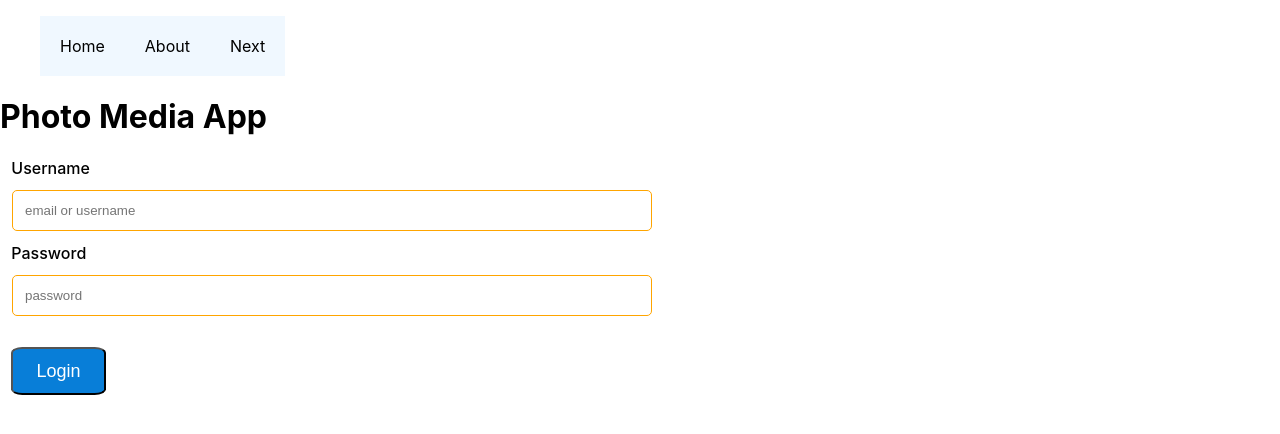
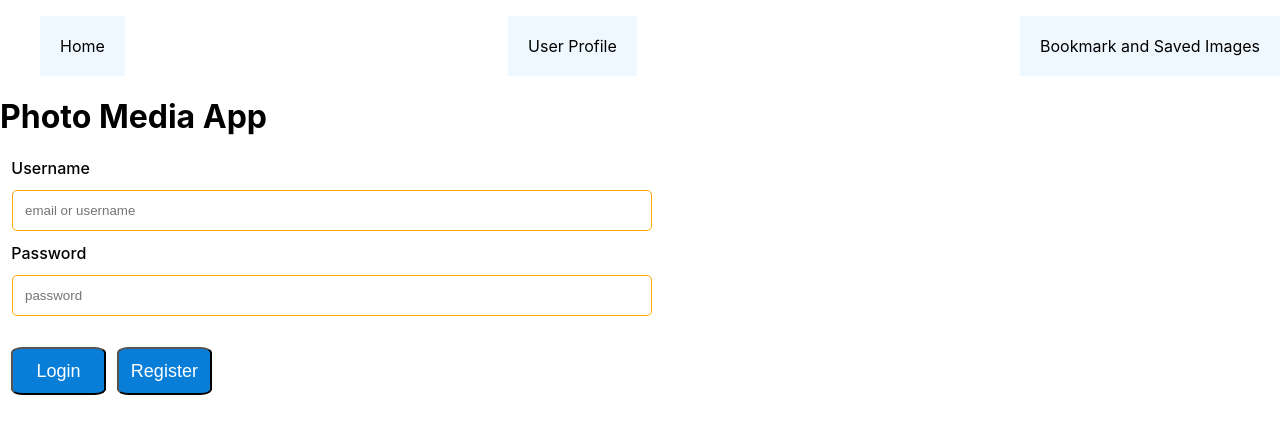
Before and after one commit to KevTheeDev/React-Photo-App, a React (Create React App) app: page / in a window 1280 px wide. Shown: the top 434 px of the page. Built offline with nearby package versions, Linux system fonts and the light colour scheme.

Commit message:
hardcoded user login info, added Home, Profile, and Bookmarks to navigation bar menu

```diff
--- a/src/App.js
+++ b/src/App.js
@@ -1,5 +1,5 @@
 import React from 'react';
-import style from './component/style.css'
+import style from './component/style.css';
 import Login from './component/Login.js';
 
 
@@ -7,21 +7,21 @@ class App extends React.Component {
   constructor(props) {
     super(props);
     this.state = {
-      username: '',
-      password: '',
+      username: 'Timothy',
+      password: 'timothyon10',
      };
   }
   render() {
     return (
       <div>
-        <ul>
-            <li><a className="active">Home </a></li>
+        <ul className="navList">
+            <li><a className="active"> Home </a></li>
 
             <li className="dropdown">
-                <a className="dropdown" >About </a>
+                <a className="dropdown" > User Profile </a>
             </li>
 
-            <li><a>Next</a></li>
+            <li><a> Bookmark and Saved Images </a></li>
         </ul>
 
         <Login />
--- a/src/component/Login.css
+++ b/src/component/Login.css
@@ -23,7 +23,7 @@ input{
 }
 
 #title{
-    text-align: left;
+    text-align: right;
 }
 
 label{
--- a/src/component/login.js
+++ b/src/component/login.js
@@ -52,6 +52,7 @@ class Login extends React.Component {
           {/* added onClick calls this.onInput */}
           {/* the page doesn't auto refresh so I don't pass an event */}
           <button className='btn' onClick={() => this.onSubmit()}> {this.onSubmit} Login</button>
+          <button className='btn' onClick={() => this.onSubmit()}> {this.onSubmit} Register</button>
 
          </div>
         );
--- a/src/component/style.css
+++ b/src/component/style.css
@@ -7,6 +7,12 @@ li{
     float: left;
 }
 
+.navList{
+    display: flex;
+    flex-direction: row;
+    justify-content: space-between;
+}
+
 li a{
     /* display block put the list in the middle */
     /* padding creates space between the words */
```
